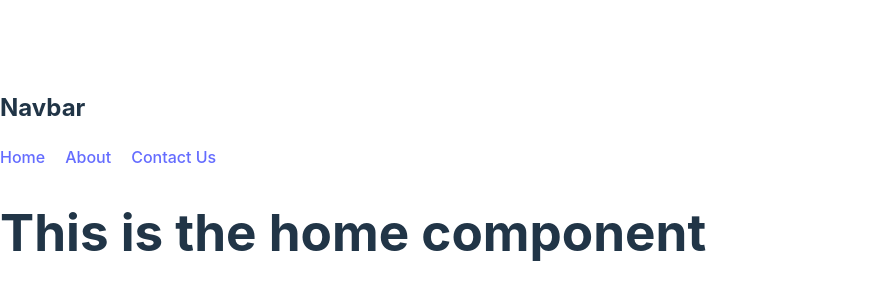
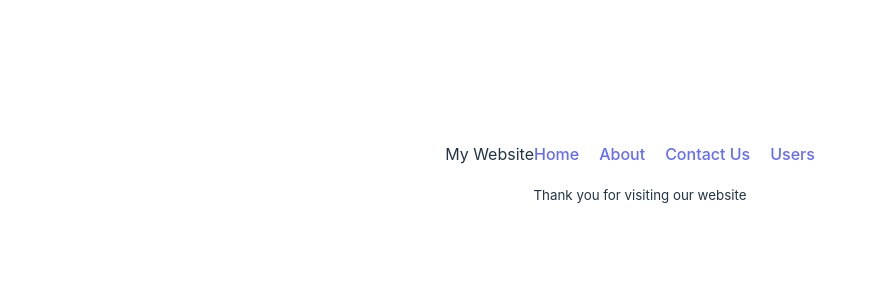
Before and after one commit to MaowaRisa/react-router, a React (Vite) app: page / in a window 1280 px wide. Shown: the part 218-518 px from the top of the page, without its empty margins (0-876 px from the left). Built offline with nearby package versions, Linux system fonts and the light colour scheme.

Commit message:
Users loading from API using loader instead of UseEffect

```diff
--- /dev/null
+++ b/src/components/Footer/Footer.jsx
@@ -0,0 +1,10 @@
+
+const Footer = () => {
+    return (
+        <div>
+            <p><small>Thank you for visiting our website</small></p>
+        </div>
+    );
+};
+
+export default Footer;
--- a/src/components/Header/Header.jsx
+++ b/src/components/Header/Header.jsx
@@ -3,11 +3,12 @@ import './Header.css';
 const Header = () => {
     return (
         <div>
-            <h2>Navbar</h2>
             <nav>
+                <span>My Website</span>
                 <Link to="/">Home</Link>
                 <Link to="/about">About</Link>
                 <Link to="/contact">Contact Us</Link>
+                <Link to="/users">Users</Link>
             </nav>
         </div>
     );
--- a/src/components/Home/Home.jsx
+++ b/src/components/Home/Home.jsx
@@ -1,12 +1,13 @@
 import { Outlet } from "react-router-dom";
+import Footer from "../Footer/Footer";
 import Header from "../Header/Header";
 
 const Home = () => {
     return (
         <div>
             <Header/>
-            <h1>This is the home component</h1>
             <Outlet/>
+            <Footer/>
         </div>
     );
 };
--- /dev/null
+++ b/src/components/User/User.jsx
@@ -0,0 +1,17 @@
+const User = ({user}) => {
+    const {id, name, email, phone } = user;
+    const userStyle = {
+        border: '2px solid green',
+        padding: '5px',
+        borderRadius: '8px'
+    }
+    return (
+        <div style={userStyle}>
+            <h2>{name}</h2>
+            <p>{email}</p>
+            <p>{phone}</p>
+        </div>
+    );
+};
+
+export default User;
--- /dev/null
+++ b/src/components/Users/Users.css
@@ -0,0 +1,5 @@
+.users{
+    display: grid;
+    grid-template-columns: repeat(3, 1fr);
+    gap: 10px;
+}
--- /dev/null
+++ b/src/components/Users/Users.jsx
@@ -0,0 +1,23 @@
+import { useLoaderData } from "react-router-dom";
+import User from "../User/User";
+import './Users.css'
+const Users = () => {
+    const users = useLoaderData()
+    // state --> data
+    // State --> Loader
+    // UseEffect
+    // Fetch --> State set --> set State
+    return (
+        <div>
+            <h2>Our Users: {users.length}</h2>
+            <p>Lorem ipsum, dolor sit amet consectetur adipisicing elit. Vitae, omnis?</p>
+            <div className="users">
+                {
+                    users.map(user => <User key={user.id} user={user}></User>)
+                }
+            </div>
+        </div>
+    );
+};
+
+export default Users;
--- a/src/main.jsx
+++ b/src/main.jsx
@@ -1,6 +1,6 @@
 import React from 'react'
 import ReactDOM from 'react-dom/client'
-
+import App from './App';
 import {
   createBrowserRouter,
   RouterProvider,
@@ -9,6 +9,7 @@ import './index.css'
 import Home from './components/Home/Home.jsx';
 import About from './components/About/About';
 import Contact from './components/Contact/Contact';
+import Users from './components/Users/Users';
 
 const router = createBrowserRouter([
   {
@@ -22,6 +23,11 @@ const router = createBrowserRouter([
       {
         path: 'contact',
         element: <Contact/>
+      },
+      {
+        path: 'users',
+        loader: () => fetch('https://jsonplaceholder.typicode.com/users'),
+        element: <Users/>
       }
     ]
   }
```
